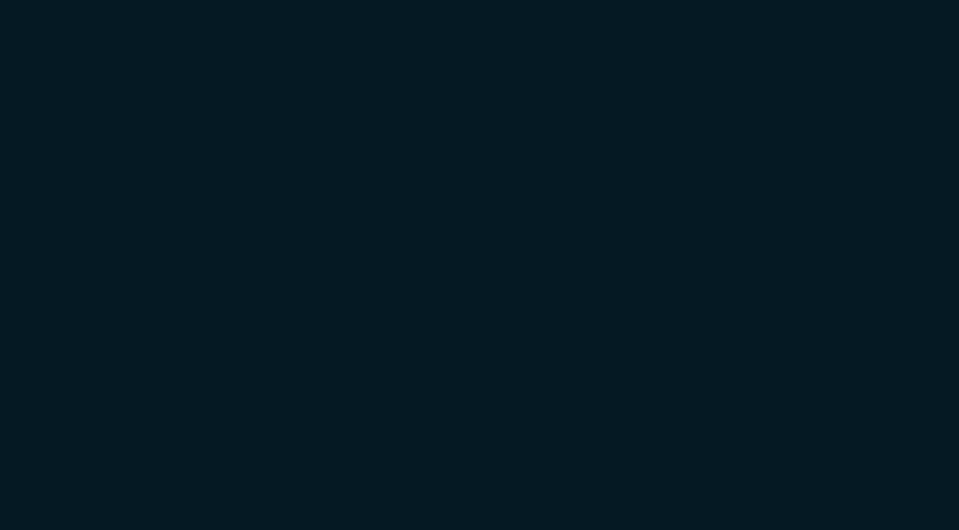
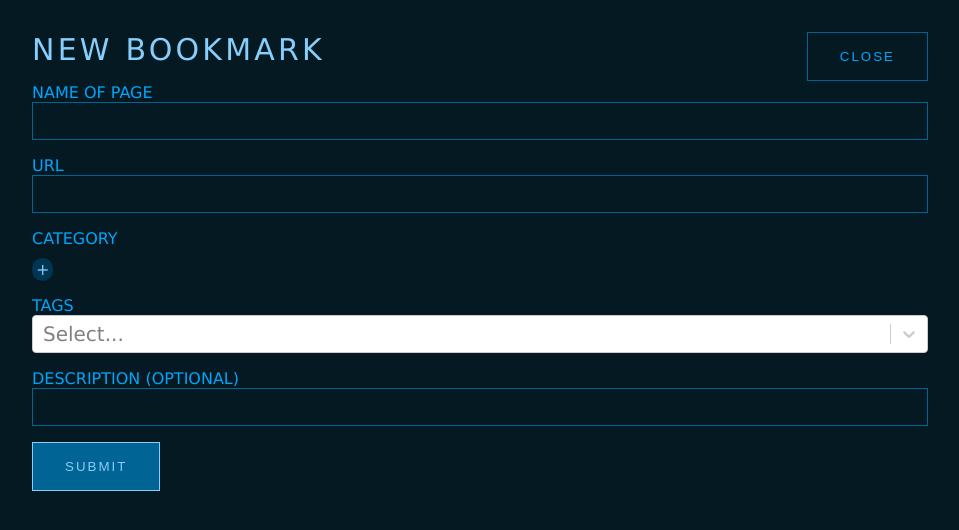
Before and after one commit to mistyb01/web-collector, a React (Create React App) app: page /add in a window 1280 px wide. Before the commit this address had no page. Shown: the top 530 px of the page, without its empty margins (160-1119 px from the left). Built offline with nearby package versions, Linux system fonts and the light colour scheme.

Commit message:
changed root routing path

```diff
--- a/src/AddBookmark.tsx
+++ b/src/AddBookmark.tsx
@@ -40,13 +40,13 @@ export const AddBookmark: React.FC<Props> = (props: Props) => {
         setCategory('');
         setTag('');
         setDescription('');
-        navigate('/starter-tab');
+        navigate('/');
     }
 
     return (
         <div className='page-container vertical-space'>
             <div className="header-buttons horizontal-space">
-                <Link to='/starter-tab'><button className="header__button">close</button></Link>
+                <Link to='/'><button className="header__button">close</button></Link>
             </div>
             <h2>new bookmark</h2>
             <form onSubmit={submitBookmark} className='add-bookmark__form vertical-space'>
--- a/src/App.tsx
+++ b/src/App.tsx
@@ -28,17 +28,18 @@ const App:FC = () => {
   return (
     <div className="app">
         <Routes>
-          <Route path='/starter-tab'
+          {/* for gh-pages to work, change '/' to '/<repo-name>' */}
+          <Route path=''
             element={
               <Home bookmarkData={bookmarkData} />}
           />
-          <Route path='/starter-tab/add'
+          <Route path='/add'
             element={
               <AddBookmark
                 handleAddToBookmarks={handleAddToBookmarks}
                 bookmarkData={bookmarkData}/>}
           />
-          <Route path='/starter-tab/edit'
+          <Route path='/edit'
             element={
               <EditMode
                 bookmarkData={bookmarkData}
--- a/src/Home.tsx
+++ b/src/Home.tsx
@@ -34,8 +34,8 @@ export const Home: React.FC<Props> = (props) => {
           <h1 className="header-logo">web collector</h1>
             {localStorage.getItem('bookmarkData') !== null &&
           <div className="horizontal-space">
-            <Link to='/starter-tab/add'><button className="header__button">add bookmark</button></Link>
-            <Link to='/starter-tab/edit'><button className="header__button">edit</button></Link>
+            <Link to='/add'><button className="header__button">add bookmark</button></Link>
+            <Link to='/edit'><button className="header__button">edit</button></Link>
           </div>}
     </header>
     <main className="home-container horizontal-space">
@@ -61,8 +61,8 @@ export const Home: React.FC<Props> = (props) => {
         <h2>add your first bookmark!</h2>
         <p>This page will show your bookmarks, <br/>along with categories and tags to sort them by.</p>
         <div className="horizontal-space">
-        <Link to='/starter-tab/add'><button className="button--highlight">add bookmark</button></Link>
-        <Link to='/starter-tab/demo'><button>View Demo</button></Link>
+        <Link to='/add'><button className="button--highlight">add bookmark</button></Link>
+        <Link to='/demo'><button>View Demo</button></Link>
         </div>
     </div>
     }
--- a/src/edit-mode/EditMode.tsx
+++ b/src/edit-mode/EditMode.tsx
@@ -18,7 +18,7 @@ export const EditMode: React.FC<Props> = (props) => {
     return (
         <div className="page-container vertical-space">
             <div className="header-buttons">
-                <Link to='/starter-tab'><button className="header__button" onClick={() => {}}>Close</button></Link>
+                <Link to='/'><button className="header__button" onClick={() => {}}>Close</button></Link>
             </div>
             <h2>EDITOR</h2>
             <ul className='horizontal-space'>
--- a/src/index.tsx
+++ b/src/index.tsx
@@ -10,7 +10,7 @@ const root = ReactDOM.createRoot(
 );
 root.render(
   <React.StrictMode>
-    <Router>
+    <Router basename={`/${process.env.PUBLIC_URL}`}>
     <App />
     </Router>
   </React.StrictMode>
```
